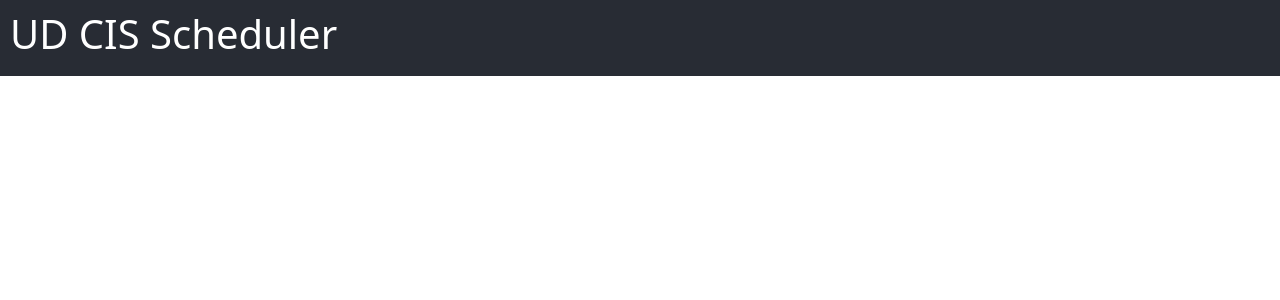
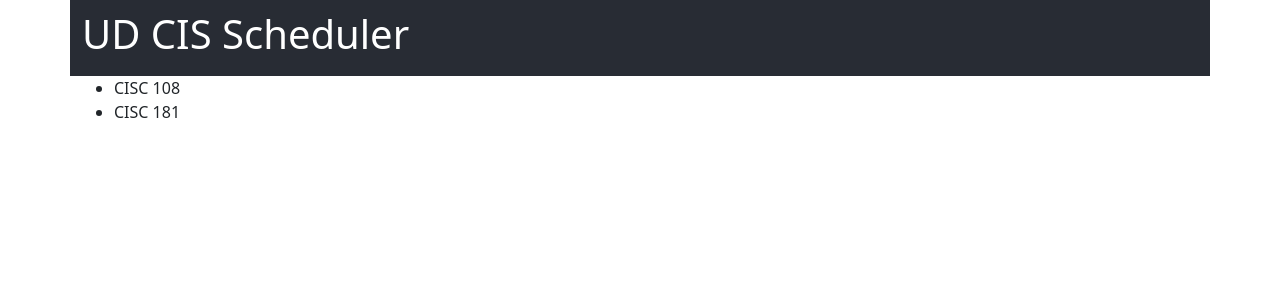
Before and after one commit to mnawar27/ud-cis-scheduler-team-7, a React (Create React App) app: page / in a window 1280 px wide. Shown: the top 300 px of the page. Built offline with nearby package versions, Linux system fonts and the light colour scheme.

Commit message:
added rows and columns, menu component

```diff
--- a/src/App.tsx
+++ b/src/App.tsx
@@ -1,16 +1,27 @@
 import React from "react";
 import "./App.css";
 import "bootstrap/dist/css/bootstrap.min.css";
+import "./Components/Menu.css";
+import {Menu} from "./Components/Menu";
+import { Container, Row, Col} from "react-bootstrap";
 
 function App(): JSX.Element {
     return (
-        <div className="App">
-            <header className="App-header">
+        <Container className="App">
+            <Row>
+                <header className="App-header">
+                    <h1>UD CIS Scheduler</h1>
+                </header>
+            </Row>
+            <Row>
+                <Col>
+                    <Menu />
+                </Col>
+                <Col>
+                </Col>
+            </Row>
+        </Container>
 
-                <h1>UD CIS Scheduler</h1>
-
-            </header>
-        </div>
     );
 }
 
--- /dev/null
+++ b/src/Components/Menu.tsx
@@ -0,0 +1,10 @@
+import React from "react";
+
+export function Menu(): JSX.Element{
+    return(
+        <ul>
+            <li>CISC 108</li>
+            <li>CISC 181</li>
+        </ul>
+    );
+}
```
Also changed, not shown: src/Components/Menu.css (added).
